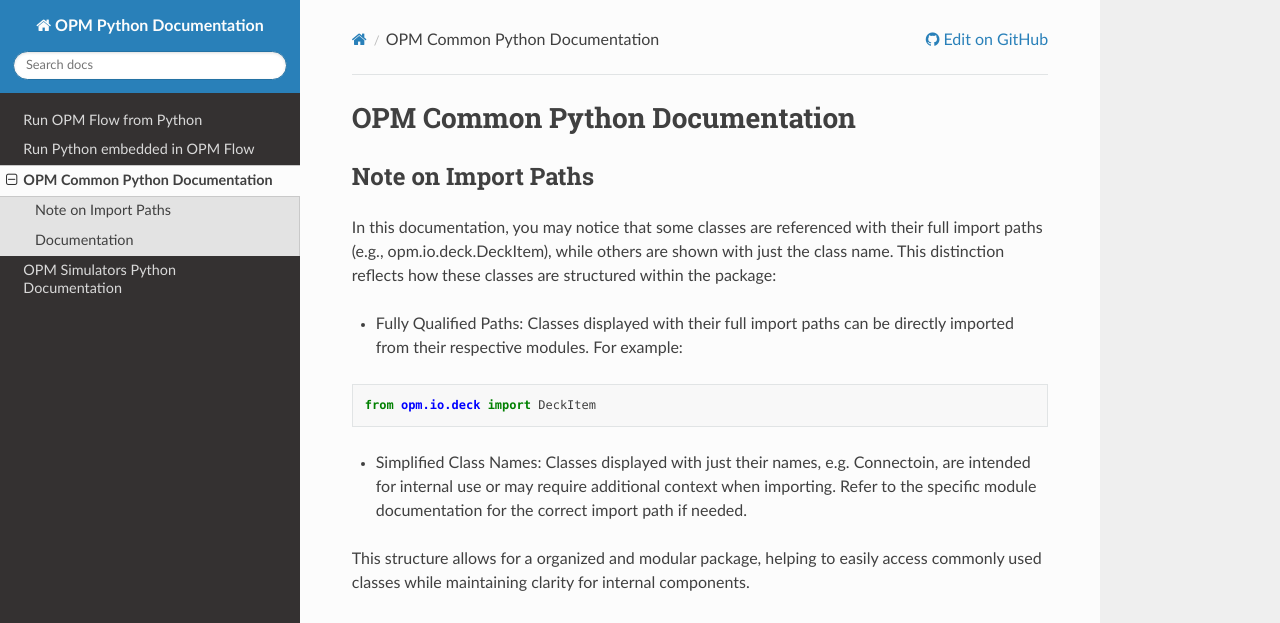
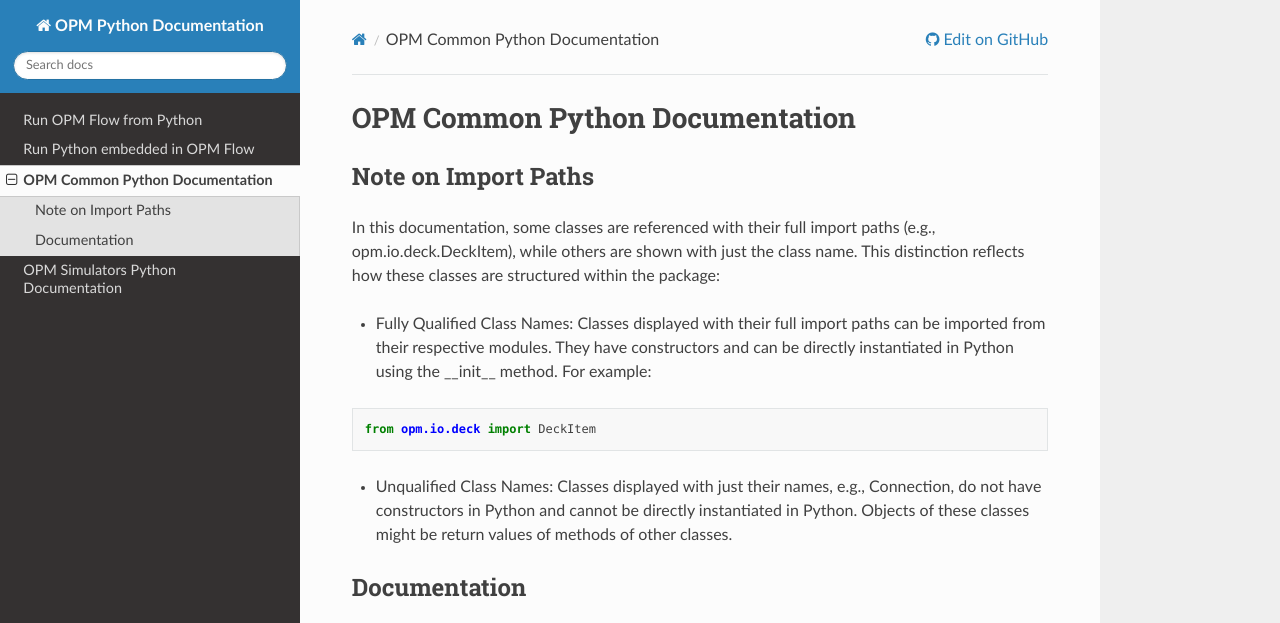
Before and after one commit to lisajulia/opm-python-documentation, a Sphinx documentation site: the page built from python/sphinx_docs/docs/common.rst, in a window 1280 px wide and 964 px high, cut to the strip 0-623 px from the top of the window. Built offline with Sphinx 7.4.7 and the Read the Docs theme 3.1.0, drawn with Linux system fonts in a browser that asks for light colours; the version number could not be read and is left out.

Commit message:
Update passage about the paths for opm-common

```diff
--- a/python/sphinx_docs/docs/common.rst
+++ b/python/sphinx_docs/docs/common.rst
@@ -4,17 +4,15 @@ OPM Common Python Documentation
 Note on Import Paths
 --------------------
 
-In this documentation, you may notice that some classes are referenced with their full import paths (e.g., opm.io.deck.DeckItem), while others are shown with just the class name. This distinction reflects how these classes are structured within the package:
+In this documentation, some classes are referenced with their full import paths (e.g., opm.io.deck.DeckItem), while others are shown with just the class name. This distinction reflects how these classes are structured within the package:
 
-- Fully Qualified Paths: Classes displayed with their full import paths can be directly imported from their respective modules. For example:
+- Fully Qualified Class Names: Classes displayed with their full import paths can be imported from their respective modules. They have constructors and can be directly instantiated in Python using the __init__ method. For example:
 .. code-block:: python
 
     from opm.io.deck import DeckItem
 
 
-- Simplified Class Names: Classes displayed with just their names, e.g. Connectoin, are intended for internal use or may require additional context when importing. Refer to the specific module documentation for the correct import path if needed.
-
-This structure allows for a organized and modular package, helping to easily access commonly used classes while maintaining clarity for internal components.
+- Unqualified Class Names: Classes displayed with just their names, e.g., Connection, do not have constructors in Python and cannot be directly instantiated in Python. Objects of these classes might be return values of methods of other classes.
 
 Documentation
 -------------
```
